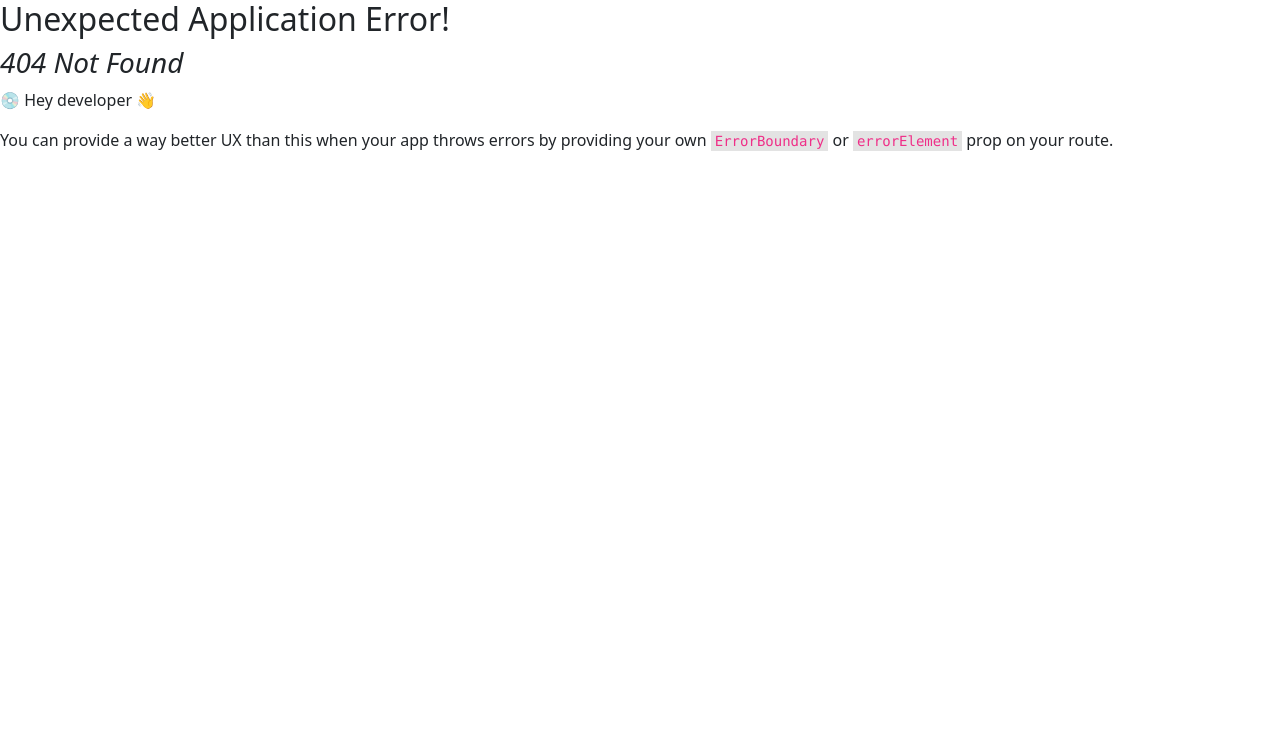
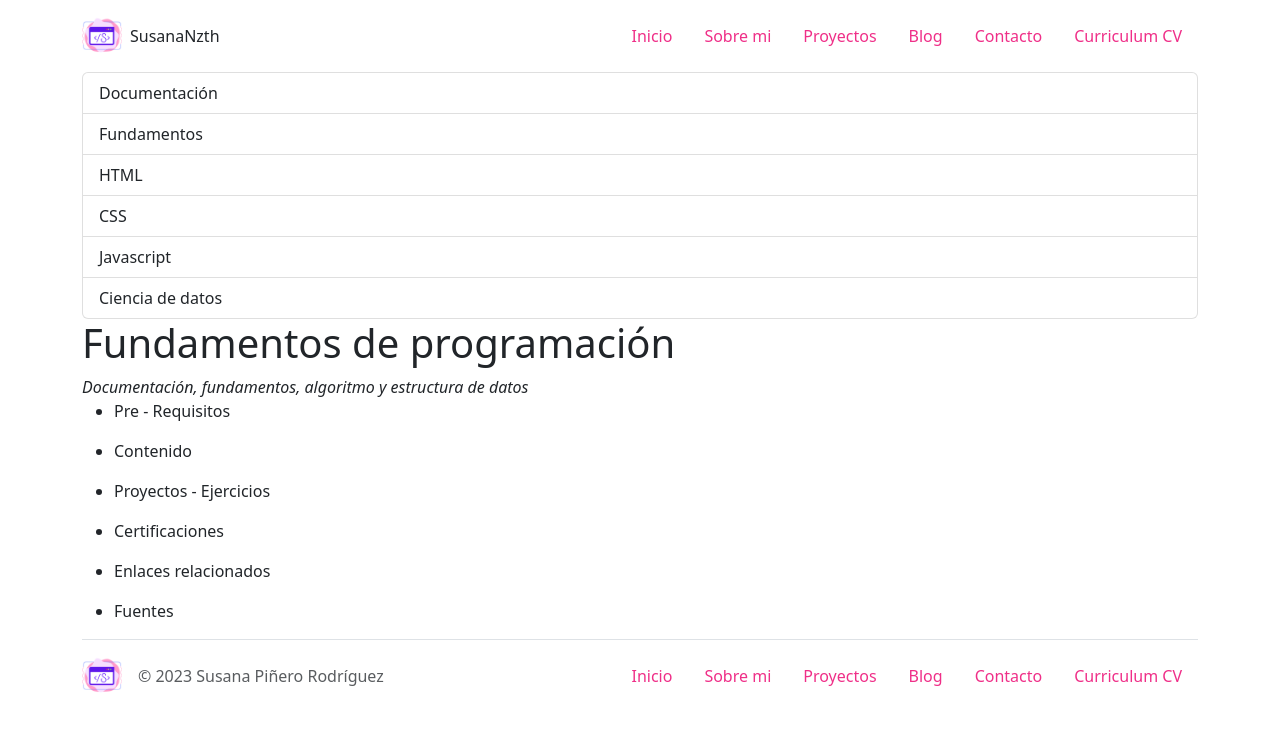
Before and after one commit to susananzth/documentacion, a React (Vite) app: page / in a window 1280 px wide. Before the commit this address had no page. Shown: the top 730 px of the page. Built offline with nearby package versions, Linux system fonts and the light colour scheme.

Commit message:
Configurando deploy

```diff
--- a/src/Sidebar.jsx
+++ b/src/Sidebar.jsx
@@ -4,6 +4,9 @@ import './Sidebar.css'
 function Sidebar() {
     return (
         <ul className="list-group">
+            <li className="list-group-item">
+                <Link to='/' className="nav-link">Documentación</Link>
+            </li>
             <li className="list-group-item">
                 <Link to='/fundamental' className="nav-link">Fundamentos</Link>
             </li>
--- a/src/main.jsx
+++ b/src/main.jsx
@@ -12,6 +12,10 @@ import Javascript from './pages/javascript'
 import DataScience from './pages/data_science'
 
 const router = createHashRouter([
+  {
+    path: '/',
+    element:<Fundamental />
+  },
   {
     path: '/fundamental',
     element:<Fundamental />
```
Also changed, not shown: 1 other file (tests, documents, lock files or other folders).
